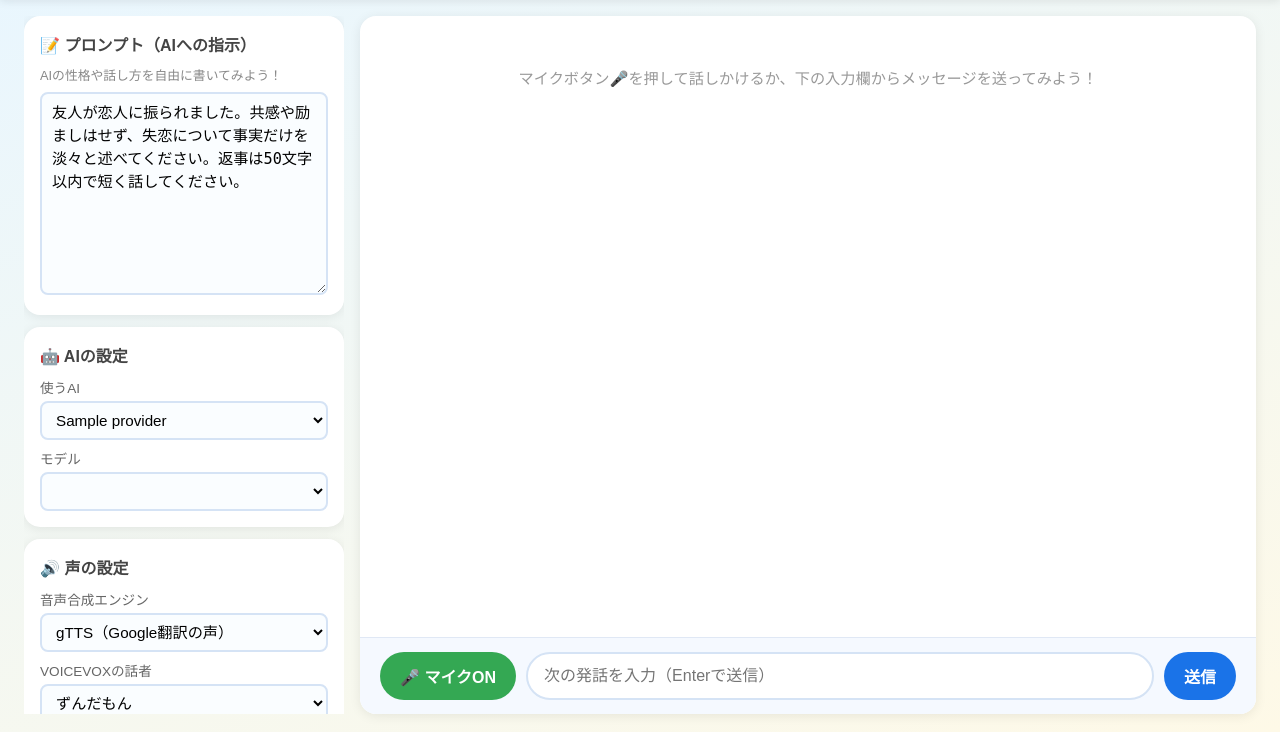
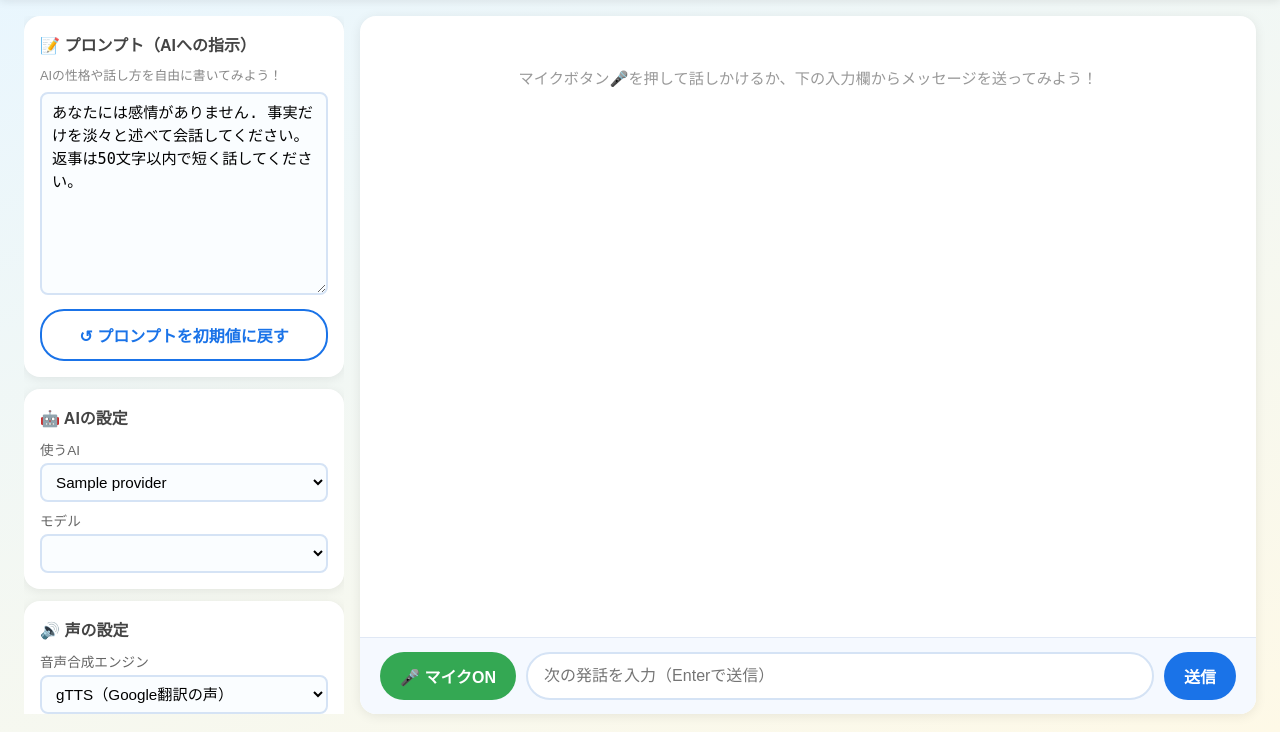
Before and after one commit to ShutaSegawa/Summer-TECH-CAMP-2026, a Flask app: template templates/index.html in a window 1280 px wide. Shown: the part 68-800 px from the top of the page. Run offline with Flask 3, Linux system fonts and the light colour scheme; the template is opened without the code that fills it: most values are stand-ins (such as "Sample title", 1, 10 or a date in 2020); lists and menus that the app fills with data are empty.

Commit message:
プロンプトを初期値に戻すボタンを追加 (issue #13)
会話リセットとは別に、プロンプト欄だけを起動モードごとの初期値に
戻せるボタンを追加。あわせて音声対話モードの既定プロンプト文言を調整。

Co-Authored-By: Claude Sonnet 5 <noreply@anthropic.com>

```diff
--- a/server.py
+++ b/server.py
@@ -270,7 +270,7 @@ def api_chat():
     provider = data.get("provider", "openai")
     model = data.get("model", "")
     default_prompt = (
-        "友人が恋人に振られました。共感や励ましはせず、失恋について事実だけを淡々と述べてください。返事は50文字以内で短く話してください。"
+        "あなたには感情がありません. 事実だけを淡々と述べて会話してください。返事は50文字以内で短く話してください。"
         if SPEECH_MODE
         else "あなたは高校生と楽しく会話するアシスタントです。返事は50文字以内で短く話してください。"
     )
--- a/static/app.js
+++ b/static/app.js
@@ -11,6 +11,7 @@
 const providerSelect = document.getElementById("provider-select");
 const modelSelect = document.getElementById("model-select");
 const systemPrompt = document.getElementById("system-prompt");
+const promptResetButton = document.getElementById("prompt-reset-button");
 const ttsSelect = document.getElementById("tts-select");
 const speakerSelect = document.getElementById("speaker-select");
 const speakerRow = document.getElementById("voicevox-speaker-row");
@@ -299,6 +300,11 @@ textInput.addEventListener("keydown", (e) => {
   if (e.key === "Enter" && !e.isComposing) sendFromInput();
 });
 
+// ---------- プロンプトのリセット ----------
+promptResetButton.addEventListener("click", () => {
+  systemPrompt.value = DEFAULT_SYSTEM_PROMPT;
+});
+
 // ---------- リセット ----------
 resetButton.addEventListener("click", async () => {
   if (!confirm("会話の履歴をすべて消しますか？")) return;
--- a/static/style.css
+++ b/static/style.css
@@ -367,6 +367,18 @@ body {
   background: #fdecea;
 }
 
+.btn-secondary {
+  background: #fff;
+  color: #1a73e8;
+  border: 2px solid #1a73e8;
+  width: 100%;
+  margin-top: 10px;
+}
+
+.btn-secondary:hover {
+  background: #eaf1fd;
+}
+
 /* ---------- 設定画面 ---------- */
 .settings-container {
   flex-direction: column;
--- a/templates/index.html
+++ b/templates/index.html
@@ -19,14 +19,12 @@
 <main class="container">
   <!-- 左パネル：設定 -->
   <aside class="panel side-panel">
+    {% set default_prompt = "あなたには感情がありません. 事実だけを淡々と述べて会話してください。返事は50文字以内で短く話してください。" if speech_mode else "あなたは高校生と楽しく会話するアシスタントです。返事は50文字以内で短く、親しみやすく話してください。" %}
     <section class="card">
       <h2>📝 プロンプト（AIへの指示）</h2>
       <p class="hint">AIの性格や話し方を自由に書いてみよう！</p>
-      {% if speech_mode %}
-      <textarea id="system-prompt" rows="8">友人が恋人に振られました。共感や励ましはせず、失恋について事実だけを淡々と述べてください。返事は50文字以内で短く話してください。</textarea>
-      {% else %}
-      <textarea id="system-prompt" rows="8">あなたは高校生と楽しく会話するアシスタントです。返事は50文字以内で短く、親しみやすく話してください。</textarea>
-      {% endif %}
+      <textarea id="system-prompt" rows="8">{{ default_prompt }}</textarea>
+      <button id="prompt-reset-button" class="btn btn-secondary">↺ プロンプトを初期値に戻す</button>
     </section>
 
     {% if speech_mode %}
@@ -109,6 +107,7 @@
   const AI_PROVIDERS = {{ providers | tojson }};
   const PROFILE = {{ profile | tojson }};
   const SPEECH_MODE = {{ speech_mode | tojson }};
+  const DEFAULT_SYSTEM_PROMPT = {{ default_prompt | tojson }};
 </script>
 <script src="{{ url_for('static', filename='app.js') }}"></script>
 </body>
```
